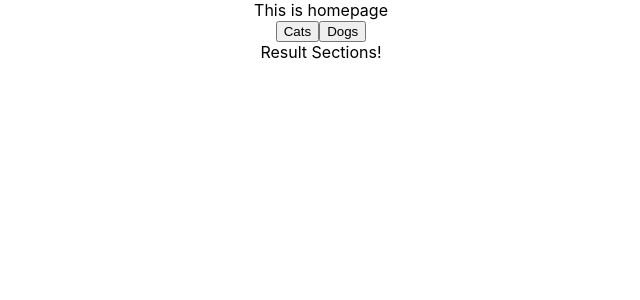
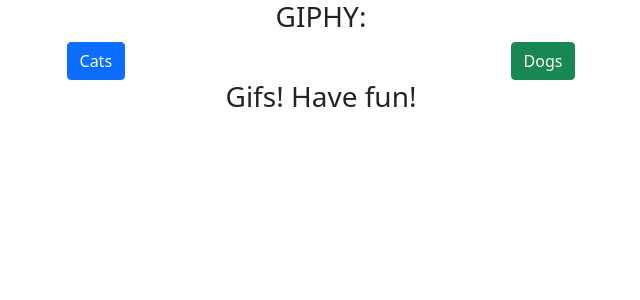
Before and after one commit to danielyong92/giphy-react, a React (Create React App) app: page / in a window 1280 px wide. Shown: the top 300 px of the page, without its empty margins (319-959 px from the left). Built offline with nearby package versions, Linux system fonts and the light colour scheme.

Commit message:
added css for homepag and also imported bootstrap for fun

```diff
--- a/src/App.tsx
+++ b/src/App.tsx
@@ -4,9 +4,19 @@
 
 function App() {
   return (
-    <div className="App">
-      <Homepage />
-    </div>
+    <>
+      <header>
+        <link
+          href="https://cdn.jsdelivr.net/npm/bootstrap@5.1.3/dist/css/bootstrap.min.css"
+          rel="stylesheet"
+          integrity="sha384-1BmE4kWBq78iYhFldvKuhfTAU6auU8tT94WrHftjDbrCEXSU1oBoqyl2QvZ6jIW3"
+          crossOrigin="anonymous"
+        ></link>
+      </header>
+      <div className="App">
+        <Homepage />
+      </div>
+    </>
   );
 }
 
--- a/src/Components/GiphyCard/GiphyCard.tsx
+++ b/src/Components/GiphyCard/GiphyCard.tsx
@@ -1,16 +1,11 @@
 import React from "react";
-
-export type GiphyCardProps = {
-  imageUrl: string;
-  key: number;
-};
+import { GiphyCardProps } from "../../Type/giphySearch";
 
 export const GiphyCard: React.FC<GiphyCardProps> = props => {
-  const { imageUrl, key } = props;
+  const { imageUrl } = props;
 //   console.log("props", props);
   return (
     <>
-      <div>GiphyCard</div>
       <img src={imageUrl}></img>
     </>
   );
--- a/src/Components/GiphyResult/GiphyResult.tsx
+++ b/src/Components/GiphyResult/GiphyResult.tsx
@@ -1,29 +1,13 @@
 import React from "react";
 import GiphyCard from "../GiphyCard/GiphyCard";
-
-export type GiphyResultProps = {
-  catData: Array<Data>
-  dogData: Array<Data>
-};
-
-export type Data = {
-  images: Images;
-}
-
-export type Images = {
-  downsized_medium: Url;
-}
-
-export type Url = {
-  url:string;
-}
+import { GiphyResultProps } from "../../Type/giphySearch";
 
 export const GiphyResult: React.FC<GiphyResultProps> = props => {
   const { catData, dogData } = props;
   console.log("catData in result", catData)
   return (
     <>
-      <div>Result Sections!</div>
+      <h3>Gifs! Have fun!</h3>
       {catData &&
         catData.map((cats, index) => (
           <GiphyCard imageUrl={cats.images.downsized_medium.url} key={index} />
--- /dev/null
+++ b/src/Components/Homepage/Homepage.css
@@ -0,0 +1,4 @@
+.buttons-container {
+    display:flex;
+    justify-content: space-evenly;
+}
--- a/src/Components/Homepage/Homepage.tsx
+++ b/src/Components/Homepage/Homepage.tsx
@@ -1,12 +1,15 @@
 import React, { useState, useEffect } from "react";
 import GiphyResult from "../GiphyResult/GiphyResult";
+import { GiphyData } from "../../Type/giphySearch";
+import "./Homepage.css";
 
 export const Homepage = () => {
-    const[ catData, setCatData ] = useState([]);
-    const[ dogData, setDogData ] = useState([]);
+  const [catData, setCatData] = useState<Array<GiphyData>>([]);
+  const [dogData, setDogData] = useState<Array<GiphyData>>([]);
 
   const giphyCatSearch = async () => {
-      const url = "https://api.giphy.com/v1/gifs/search?api_key=LXTa9gMarNNr4VcOOhbKXEDVFDKPwCGO&q=cats&limit=15";
+    const url =
+      "https://api.giphy.com/v1/gifs/search?api_key=LXTa9gMarNNr4VcOOhbKXEDVFDKPwCGO&q=cats&limit=15";
     const response = await fetch(url);
     let giphy = await response.json();
 
@@ -14,26 +17,40 @@
   };
 
   const giphyDogSearch = async () => {
-      const url = "https://api.giphy.com/v1/gifs/search?api_key=LXTa9gMarNNr4VcOOhbKXEDVFDKPwCGO&q=dogs&limit=15";
+    const url =
+      "https://api.giphy.com/v1/gifs/search?api_key=LXTa9gMarNNr4VcOOhbKXEDVFDKPwCGO&q=dogs&limit=15";
     const response = await fetch(url);
     let giphy = await response.json();
 
     setDogData(giphy.data);
   };
 
-  useEffect(()=> {
-    console.log("catData", catData)
-    console.log("dogData", dogData)
-  },[catData,dogData])
+  useEffect(() => {
+    console.log("catData", catData);
+    console.log("dogData", dogData);
+  }, [catData, dogData]);
 
   return (
     <>
       <div className="Topbar">
-        <div>This is homepage</div>
-        <button onClick={giphyCatSearch}>Cats</button>
-        <button onClick={giphyDogSearch}>Dogs</button>
-
-        <GiphyResult catData={catData} dogData={dogData}/>
+        <h3>GIPHY:</h3>
+        <div className="buttons-container">
+          <button
+            type="button"
+            className="btn btn-primary"
+            onClick={giphyCatSearch}
+          >
+            Cats
+          </button>
+          <button
+            type="button"
+            className="btn btn-success"
+            onClick={giphyDogSearch}
+          >
+            Dogs
+          </button>
+        </div>
+        <GiphyResult catData={catData} dogData={dogData} />
       </div>
     </>
   );
--- a/src/Type/componentProps.ts
+++ /dev/null
@@ -1,3 +0,0 @@
-export type GiphyResult = {
-
-}
```
Also changed, not shown: src/Type/giphySearch.ts (+20 -2 lines). Lines whose indentation alone changed are shown as unchanged.
